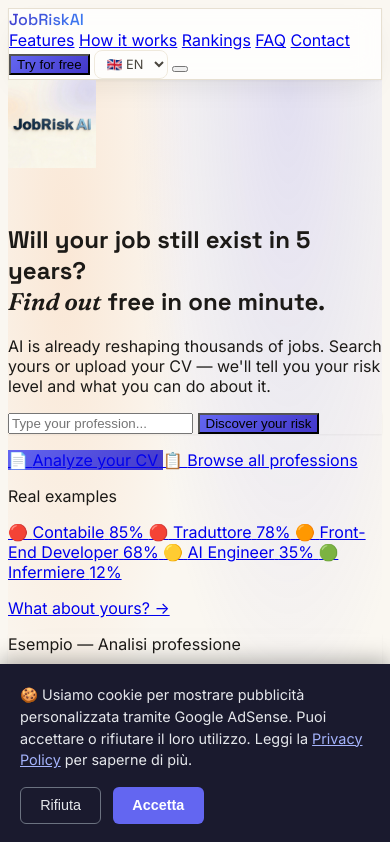
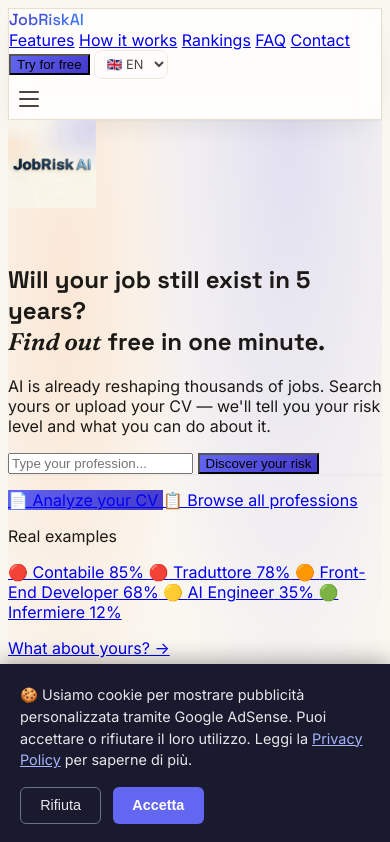
Before and after one commit to stefanonardo01/JobRiskAI, a website with bundled scripts: page public/index.html in a window 390 px wide. Shown: the top 842 px of the page. Built offline with nearby package versions, Linux system fonts and the light colour scheme.

Commit message:
fix: hamburger mobile con inline styles (no tailwind)

```diff
--- a/public/index.html
+++ b/public/index.html
@@ -383,11 +383,16 @@
         <option value="fr">🇫🇷 FR</option>
       </select>
       <!-- Hamburger — solo mobile -->
-      <button id="mobileMenuBtn" class="md:hidden flex flex-col justify-center items-center w-10 h-10 rounded-full hover:bg-[var(--sand-lt)] transition-colors" aria-label="Menu" aria-expanded="false" onclick="toggleMobileMenu()">
-        <span class="block w-5 h-0.5 bg-[var(--ink-1)] mb-1 transition-all" id="hbLine1"></span>
-        <span class="block w-5 h-0.5 bg-[var(--ink-1)] mb-1 transition-all" id="hbLine2"></span>
-        <span class="block w-5 h-0.5 bg-[var(--ink-1)] transition-all" id="hbLine3"></span>
+      <button id="mobileMenuBtn" aria-label="Menu" aria-expanded="false" onclick="toggleMobileMenu()" style="display:none; flex-direction:column; justify-content:center; align-items:center; width:40px; height:40px; border:none; background:transparent; cursor:pointer; border-radius:50%; padding:0; flex-shrink:0;">
+        <span style="display:block; width:20px; height:2px; background:var(--ink-1,#1a1a2e); margin-bottom:5px; border-radius:2px;"></span>
+        <span style="display:block; width:20px; height:2px; background:var(--ink-1,#1a1a2e); margin-bottom:5px; border-radius:2px;"></span>
+        <span style="display:block; width:20px; height:2px; background:var(--ink-1,#1a1a2e); border-radius:2px;"></span>
       </button>
+      <style>
+        @media (max-width: 767px) {
+          #mobileMenuBtn { display: flex !important; }
+        }
+      </style>
     </div>
   </div>
   <!-- Mobile menu dropdown -->
```
